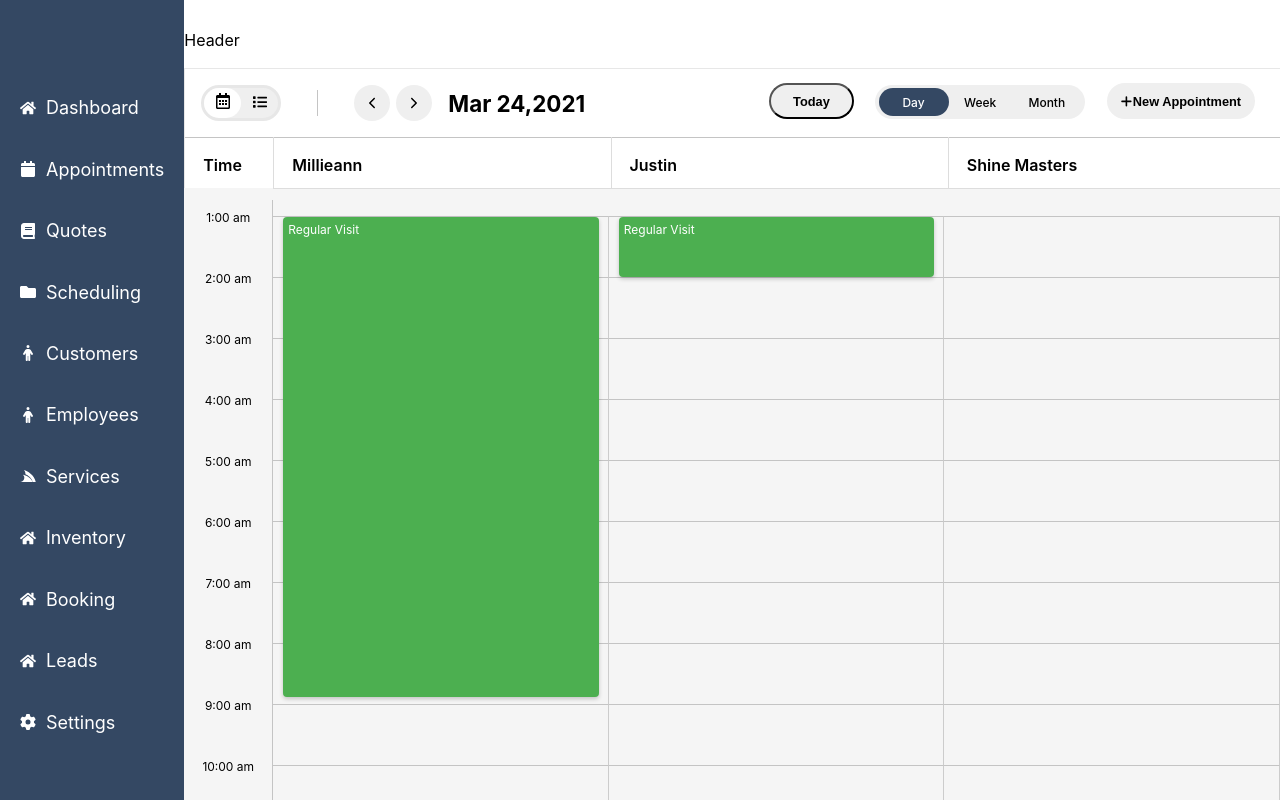
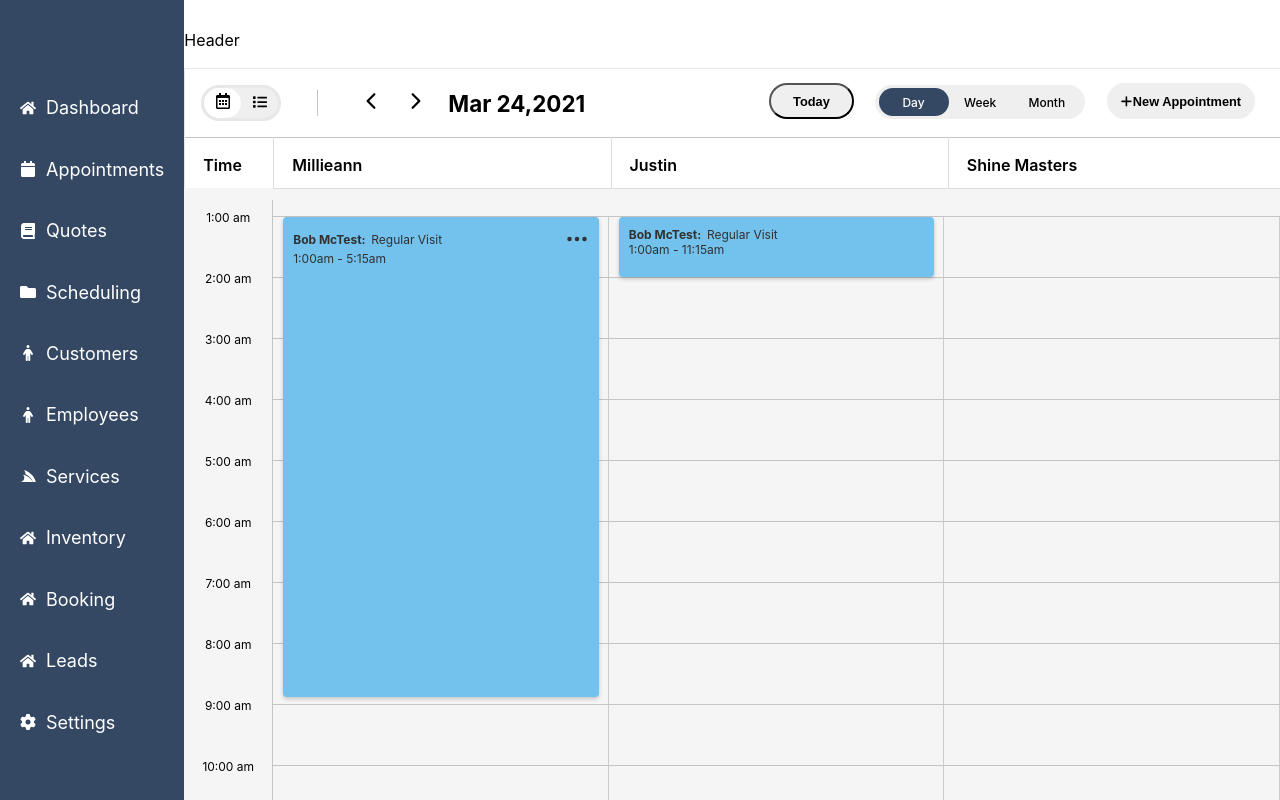
Before and after one commit to Jmiller1294/sm-operations-app, a React (Vite) app: page /appointments in a window 1280 px wide. Built offline with nearby package versions, Linux system fonts and the light colour scheme.

Commit message:
add mock data for appointments, fix calendar appointment sizing, fix calendar grid

```diff
--- a/src/components/Calendar/Calendar.module.css
+++ b/src/components/Calendar/Calendar.module.css
@@ -20,17 +20,20 @@
 }
 
 .appointment {
+  display: flex;
+  flex-direction: column;
   position: absolute;
   width: 94%;
   left: 10px;
   right: 10px;
-  background: #4caf50;
-  color: white;
-  padding: 5px;
+  background: #73C1ED;
+  color: #313131;
+  padding: 10px;
   box-sizing: border-box;
   border-radius: 4px;
   font-size: 12px;
   box-shadow: 0 2px 4px rgba(0, 0, 0, 0.2);
+  cursor: pointer;
 }
 
 .col{
@@ -48,3 +51,19 @@
   border-top: 1px solid #c4c4c4;;
   border-right: 1px solid #ccc;
 }
+
+.appointmentName{
+  font-weight: bold;
+}
+
+.appointmentInfoCon{
+  display: flex;
+  align-items: center;
+  width: 100%;
+  height: fit-content;
+  flex-direction: row;
+}
+
+.appointmentType{
+  margin-right: auto;
+}
--- a/src/components/Calendar/DayViewCalendar.tsx
+++ b/src/components/Calendar/DayViewCalendar.tsx
@@ -1,5 +1,6 @@
 import { useEffect, useState } from "react";
 import styles from "./Calendar.module.css";
+import { BsThreeDots } from "react-icons/bs";
 
 const DayViewCalendar = ({appointments}:any) => {
   const [timeSlots, setTimeSlots] = useState<any>([]);
@@ -75,7 +76,14 @@ const DayViewCalendar = ({appointments}:any) => {
               height: getTimeSlotHeight(appointment),
             }}
           >
-            {appointment.type}
+            <div className={styles.appointmentInfoCon}>
+              <span className={styles.appointmentName}>{appointment.firstName} {appointment.lastName}: &nbsp;</span>
+              <span className={styles.appointmentType}>{appointment.type}</span>
+              <BsThreeDots fontSize={24}/>
+            </div>
+            <div>
+              {appointment.startTime} - {appointment.endTime}
+            </div>
           </div>
         ))}
         {numbers.map((index) => (
@@ -92,7 +100,13 @@ const DayViewCalendar = ({appointments}:any) => {
               height: getTimeSlotHeight(appointment),
             }}
           >
-            {appointment.type}
+            <div className={styles.appointmentInfoCon}>
+              <span className={styles.appointmentName}>{appointment.firstName} {appointment.lastName}: &nbsp;</span>
+              <div>{appointment.type}</div>
+            </div>
+            <div>
+              {appointment.startTime} - {appointment.endTime}
+            </div>
           </div>
         ))}
         {numbers.map((index) => (
@@ -109,7 +123,13 @@ const DayViewCalendar = ({appointments}:any) => {
               height: getTimeSlotHeight(appointment),
             }}
           >
-            {appointment.type}
+            <div className={styles.appointmentInfoCon}>
+              <span className={styles.appointmentName}>{appointment.firstName} {appointment.lastName}: &nbsp;</span>
+              <div>{appointment.type}</div>
+            </div>
+            <div>
+              {appointment.startTime} - {appointment.endTime}
+            </div>
           </div>
         ))}
         {numbers.map((index) => (
--- /dev/null
+++ b/src/components/Calendar/MonthViewCalendar.tsx
@@ -0,0 +1,9 @@
+import React from 'react'
+
+const MonthViewCalendar = () => {
+  return (
+    <div>MonthViewCalendar</div>
+  )
+}
+
+export default MonthViewCalendar
--- /dev/null
+++ b/src/components/Calendar/WeekViewCalendar.tsx
@@ -0,0 +1,9 @@
+import React from 'react'
+
+const WeekViewCalendar = () => {
+  return (
+    <div>WeekViewCalendar</div>
+  )
+}
+
+export default WeekViewCalendar
--- a/src/pages/Appointmentpage/AppointmentPage.module.css
+++ b/src/pages/Appointmentpage/AppointmentPage.module.css
@@ -173,7 +173,6 @@
 }
 
 
-
 .toggleSlider {
   position: absolute;
   top: 3px;
@@ -229,3 +228,16 @@
   font-weight: 600;
   padding: 18px;
 }
+
+.calendarArrows{
+  padding: 10px;
+  background: #ffffff;
+  border-radius: 50%;
+}
+
+.calendarArrows:hover{
+  padding: 10px;
+  background: #efefef;
+  border-radius: 50%;
+  cursor: pointer;
+}
--- a/src/pages/Appointmentpage/AppointmentsPage.tsx
+++ b/src/pages/Appointmentpage/AppointmentsPage.tsx
@@ -1,10 +1,12 @@
 import { useState } from 'react';
 import styles from './AppointmentPage.module.css';
 import { FaList, FaRegCalendarAlt } from "react-icons/fa";
-import { IoIosArrowForward, IoIosArrowBack } from "react-icons/io";
+import { IoIosArrowBack, IoIosArrowForward } from "react-icons/io";
 import { FaPlus } from "react-icons/fa6";
 import { IoPersonCircleSharp } from "react-icons/io5";
 import DayViewCalendar from '../../components/Calendar/DayViewCalendar';
+import WeekViewCalendar from '../../components/Calendar/WeekViewCalendar';
+import MonthViewCalendar from '../../components/Calendar/MonthViewCalendar';
 
 const employees = [
   {
@@ -73,7 +75,54 @@ const appointments = [
     ]
   },
   {
-    id: 1,
+    id: 2,
+    firstName: "Bob",
+    lastName: "McTest",
+    phone: "",
+    email: "bob.mctest@example.com",
+    date: "July 2, 2013",
+    startTime: "2:00pm",
+    endTime: "5:15pm",
+    dateCreated: "June 17, 2013",
+    datetime: "2013-07-02T10:15:00-0700",
+    price: "10.00",
+    paid: "no",
+    amountPaid: "0.00",
+    type: "Regular Visit",
+    appointmentTypeID: 1,
+    addonIDs: [
+      1
+    ],
+    duration: "480",
+    calendar: "My Calendar",
+    calendarID: 1,
+    canClientCancel: false,
+    canClientReschedule: false,
+    location: "",
+    timezone: "America/New_York",
+    forms: [
+      {
+        "id": 1,
+        "name": "Example Intake Form",
+        "values": [
+          {
+            "value": "yes",
+            "name": "Is this your first visit?",
+            "fieldID": 1,
+            "id": 21502993
+          },
+          {
+            "value": "Ninja",
+            "name": "What is your goal for this appointment?",
+            "fieldID": 2,
+            "id": 21502994
+          }
+        ]
+      },
+    ]
+  },
+  {
+    id: 3,
     firstName: "Bob",
     lastName: "McTest",
     phone: "",
@@ -120,7 +169,7 @@ const appointments = [
     ]
   },
   {
-    id: 1,
+    id: 4,
     firstName: "Bob",
     lastName: "McTest",
     phone: "",
@@ -171,6 +220,20 @@ const appointments = [
 const AppointmentsPage = () => {
   const [isOn, setIsOn] = useState(false);
   const [position, setPosition] = useState("left");
+  const [calendarType, setCalendarType] = useState('day');
+
+  const renderCalendar = () => {
+    switch (calendarType) {
+      case 'day':
+        return <DayViewCalendar appointments={appointments} />
+      case 'week':
+        return <WeekViewCalendar />
+      case 'month':
+        return <MonthViewCalendar />
+      default:
+        return null;
+    }
+};
 
   return (
     <div className={styles.container}>
@@ -191,8 +254,8 @@ const AppointmentsPage = () => {
           </div>
           <div className={styles.verticalLine}></div>
           <div className={styles.IconContainer}>
-            <IoIosArrowBack size={16} style={{ background: '#efefef', padding: '10px', borderRadius: '36px' }}/>
-            <IoIosArrowForward size={16} style={{ background: '#efefef', padding: '10px', borderRadius: '36px' }}/>
+            <span className={styles.calendarArrows}><IoIosArrowBack size={24} /></span>
+            <span className={styles.calendarArrows}><IoIosArrowForward size={24} /></span>
           </div>
           <span className={styles.dateText}>Mar 24,2021</span>
           <div className={styles.buttonsContainer}>
@@ -204,7 +267,7 @@ const AppointmentsPage = () => {
                 name="toggle"
                 className={styles.toggleIn}
                 checked={position === "left"}
-                onChange={() => setPosition("left")}
+                onChange={() => {setPosition("left"), setCalendarType("day")}}
               />
               <label htmlFor="left" className={styles.toggleLab}><span style={position === "left" ? {color: '#ffffff'} : {color: '#000000'}}>Day</span></label>
               <input
@@ -213,7 +276,7 @@ const AppointmentsPage = () => {
                 name="toggle"
                 className={styles.toggleIn}
                 checked={position === "center"}
-                onChange={() => setPosition("center")}
+                onChange={() => {setPosition("center"), setCalendarType("week")}}
               />
               <label htmlFor="center" className={styles.toggleLab}><span style={position === "center" ? {color: '#ffffff'} : {color: '#000000'}}>Week</span></label>
               <input
@@ -222,7 +285,7 @@ const AppointmentsPage = () => {
                 name="toggle"
                 className={styles.toggleIn}
                 checked={position === "right"}
-                onChange={() => setPosition("right")}
+                onChange={() => {setPosition("right"), setCalendarType("month")}}
               />
               <label htmlFor="right" className={styles.toggleLab}><span style={position === "right" ? {color: '#ffffff'} : {color: '#000000'}}>Month</span></label>
               <div className={styles.toggleSlider} data-position={position}></div>
@@ -249,7 +312,7 @@ const AppointmentsPage = () => {
         </div>
       </div>
       <>
-        <DayViewCalendar appointments={appointments}/>
+       <div>{renderCalendar()}</div>;
       </>
     </div>
   )
```
